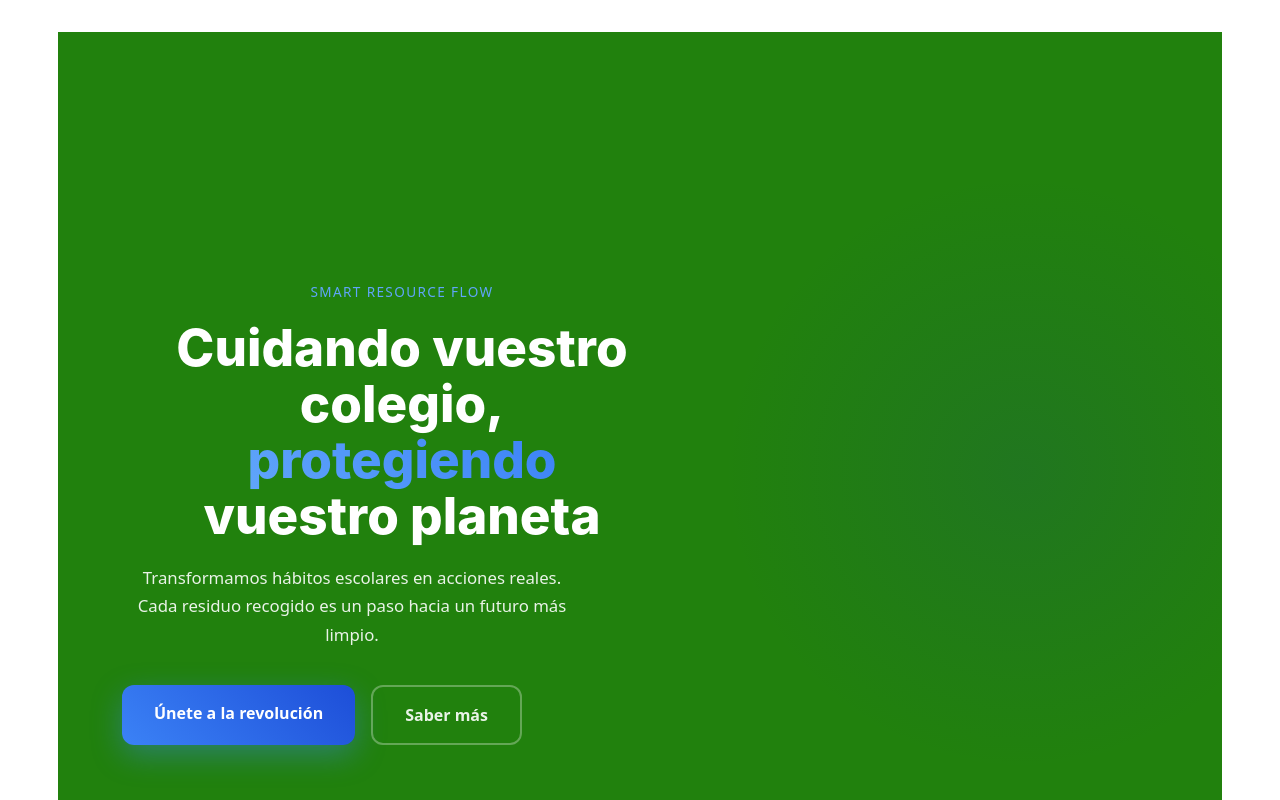
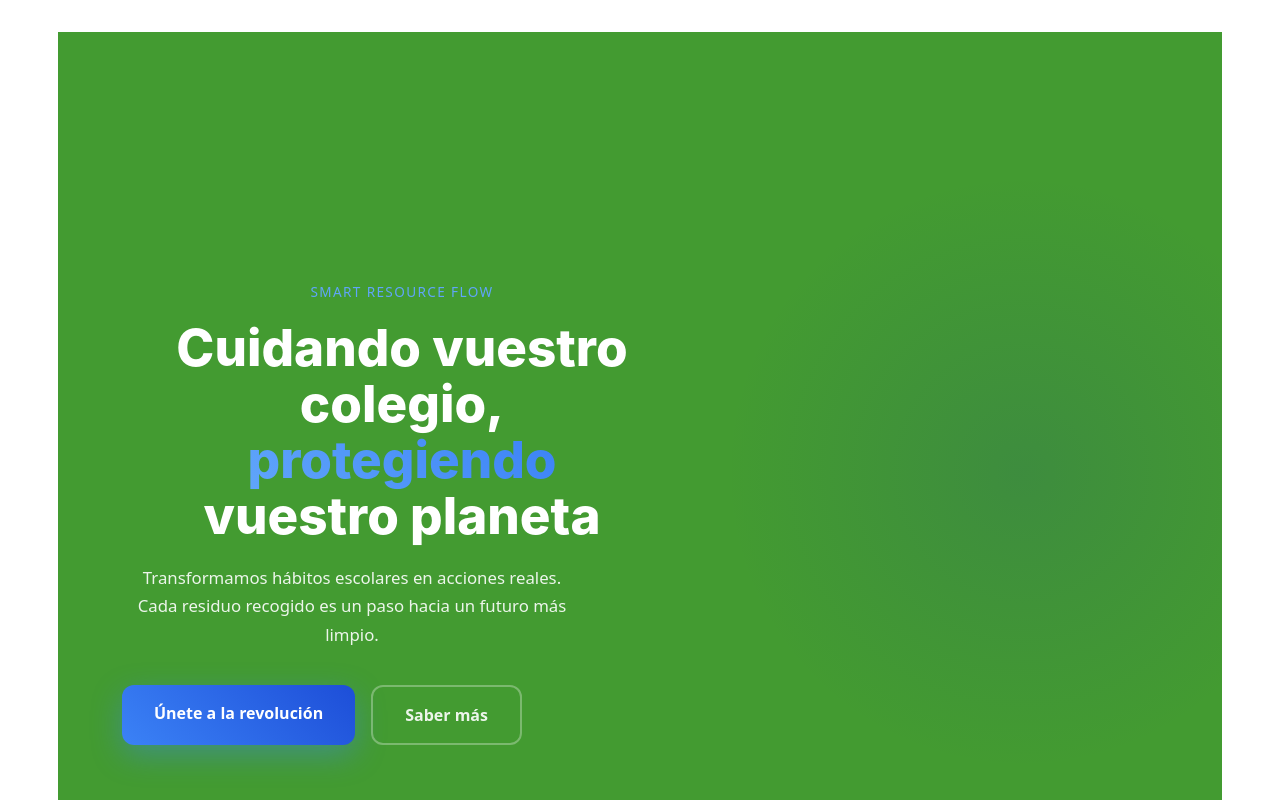
Before and after one commit to Hackaton-Somos-F5/ecotrack-frontend, a React (Vite) app: page / in a window 1280 px wide. Shown: the top 800 px of the page. Built offline with nearby package versions, Linux system fonts and the light colour scheme.

Commit message:
refactor app.jsx

```diff
--- a/src/components/css/Home.css
+++ b/src/components/css/Home.css
@@ -36,8 +36,8 @@
     gap: 48px;
     position: relative;
     overflow: hidden;
-    background:#21810d;
-    text-color: #1D4ED8;
+    background:#439b31;
+    text-color: #1e4fd6;
 }
 
 .heroBgCircle {
@@ -263,7 +263,7 @@
     line-height: 1.8;
     max-width: 640px;
     margin: 0 auto;
-    color: var(--gray-light);
+    color: white;
 }
 
 .sectionWho .sectionTitle {
```
